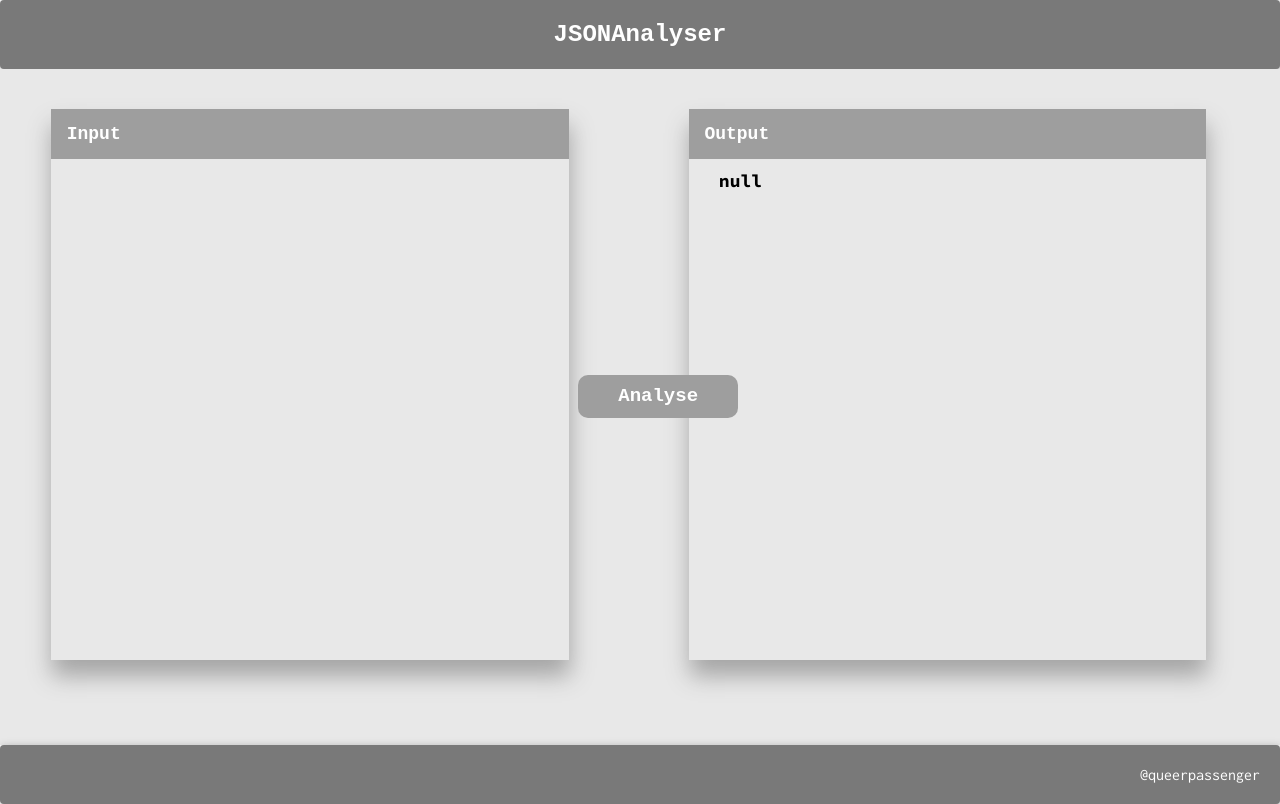
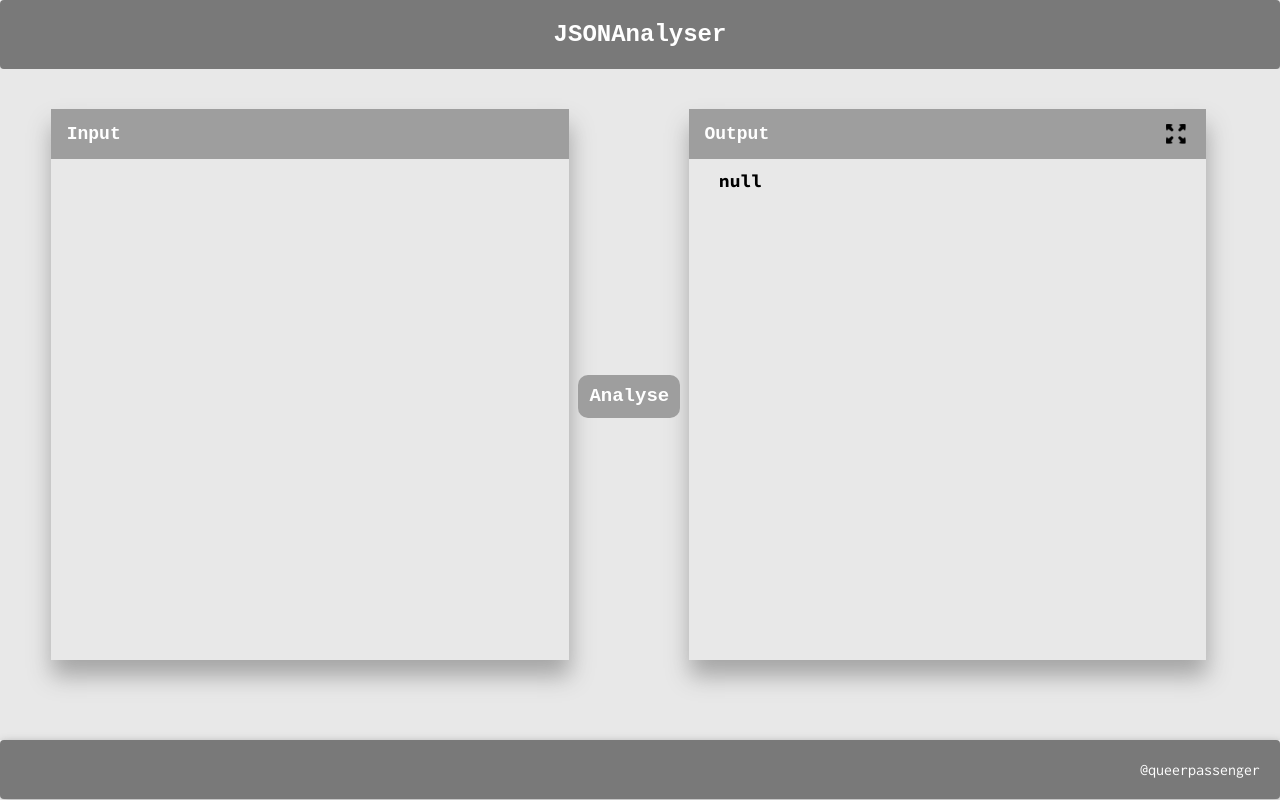
Before and after one commit to queerPassenger/jsonanalyser, a React app: page / in a window 1280 px wide. Built offline with nearby package versions, Linux system fonts and the light colour scheme.

Commit message:
InProcess

```diff
--- a/css/style.css
+++ b/css/style.css
@@ -57,6 +57,10 @@ body{
     width: 100%;
     overflow:auto;
 }
+.rhs_collapseExpand{
+    float: right;
+    margin-right: 4%;
+}
 .cs_container{
     width: 10%;
     float: left;
@@ -65,7 +69,7 @@ body{
 button{
     padding-top: 10px;
     padding-bottom: 11px;
-    width: 160px;
+    width: 85%;
     float: left;
     font-family: monospace;
     font-size: 19px;
@@ -79,6 +83,7 @@ button{
     position:relative;
     left:8%;
     float:left;
+    width:100%
 }
 .rightArrow_img{
     width: 60px;
--- a/src/jsonanalyser.jsx
+++ b/src/jsonanalyser.jsx
@@ -11,11 +11,11 @@ class JSONAnalyser extends React.Component{
 
         this.count=-1;
         this.collapseSet=[];
-        this.collapseFlag=true;
+        this.collapseFlag=false;
 
         this.style={
             container:{
-               height:window.innerHeight-(66+58),
+               height:window.innerHeight-(66+58)-5,
                background:'#e8e8e8',
             },
             innerContainer:{
@@ -79,14 +79,15 @@ class JSONAnalyser extends React.Component{
         }
         this.renderComponent();
     }
-   /*  handleCollExp(){
+    handleCollExp(){
+        this.collapseFlag=!this.collapseFlag;
         let newSet=[];
         this.collapseSet.map((obj)=>{
             newSet.push(this.collapseFlag);
         })
         this.collapseSet=newSet;
         this.renderComponent();
-    } */
+    }
     handleCollapse(count){
         console.log('COunt',count);
         this.collapseSet[count]=!this.collapseSet[count];
@@ -255,6 +256,7 @@ class JSONAnalyser extends React.Component{
                         <span className="lhs_header_title">
                             Input
                         </span>
+
                     </div>
                     <div className="lhs_editor" ref="lhs" contentEditable={"true"} style={this.style['editor']}>
                     </div>
@@ -269,6 +271,9 @@ class JSONAnalyser extends React.Component{
                     <div className="rhs_header">
                         <span className="rhs_header_title">
                             Output
+                        </span>
+                        <span className="rhs_collapseExpand" onClick={this.handleCollExp.bind(this)}>
+                            <img src={this.collapseFlag?"img/collapseAll.png":"img/expandAll.png"} width="20"></img>
                         </span>
                     </div>
                     <div className="collapsable" data-count={count} style={this.analysedStyle['collapsable-icon']} onClick={this.handleCollapse.bind(this,count)} >
```
Also changed, not shown: img/collapseAll.png (added), img/expandAll.png (added).
